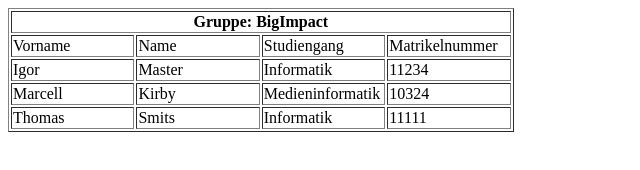
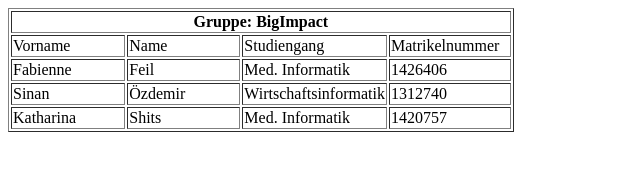
Before and after one commit to Sinanoe/BigImpact-Repository, a plain HTML site: page Tabelle.html in a window 1280 px wide. Shown: the whole page, without its empty margins (0-640 px from the left). Drawn offline with Linux system fonts and the light colour scheme.

Commit message:
Added member

```diff
--- a/Tabelle.html
+++ b/Tabelle.html
@@ -18,22 +18,22 @@ content="text/html; charset=UTF-8">
 <td width="25%">Matrikelnummer</td>
 </tr>
 <tr height="25%">
-<td>Igor</td>
-<td>Master</td>
-<td>Informatik</td>
-<td>11234</td>
+<td>Fabienne</td>
+<td>Feil</td>
+<td>Med. Informatik</td>
+<td>1426406</td>
 </tr>
 <tr height="25%">
-<td>Marcell</td>
-<td>Kirby</td>
-<td>Medieninformatik</td>
-<td>10324</td>
+<td>Sinan</td>
+<td>Özdemir</td>
+<td>Wirtschaftsinformatik</td>
+<td>1312740</td>
 </tr>
 <tr height="25%">
-<td>Thomas</td>
-<td>Smits</td>
-<td>Informatik</td>
-<td>11111</td>
+<td>Katharina</td>
+<td>Shits</td>
+<td>Med. Informatik</td>
+<td>1420757</td>
 </tr>
 </table>
 </body>
```
